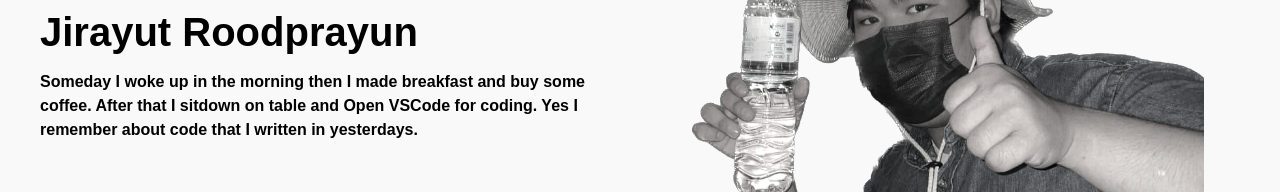
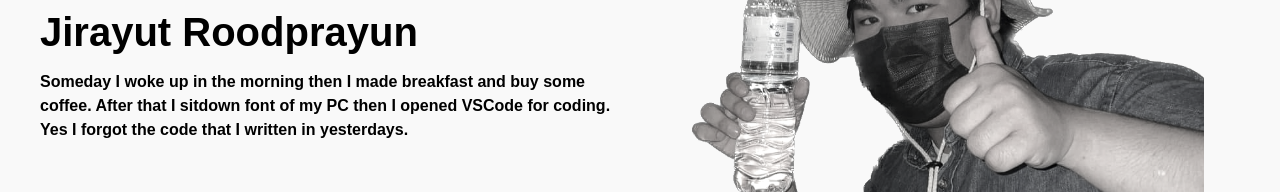
Before and after one commit to JIRAYUTRPY/web-resume, a React (Vite) app in the folder jry-web-resume/: page / in a window 1280 px wide. Shown: the part 290-482 px from the top of the page. Built offline with nearby package versions, Linux system fonts and the light colour scheme; a web font is replaced by a local one.

Commit message:
feat:change landing section

```diff
--- a/jry-web-resume/src/data/data.js
+++ b/jry-web-resume/src/data/data.js
@@ -8,7 +8,7 @@ export const contactInfo = {
 export const summaryState = {
   mainContent:
     "I'm `FOLK` that my nickname. Now I'm a Developer Training in TechUp. Before I come to be full-stack, I'm firmware engineer. But it's too hard to learn every my mistake is money. then i move in full-stack developer.",
-  landingSection: `Someday I woke up in the morning then I made breakfast and buy some coffee. After that I sitdown on table and Open VSCode for coding. Yes I remember about code that I written in yesterdays.`,
+  landingSection: `Someday I woke up in the morning then I made breakfast and buy some coffee. After that I sitdown font of my PC then I opened VSCode for coding. Yes I forgot the code that I written in yesterdays.`,
 };
 
 export const workExp = {
```
